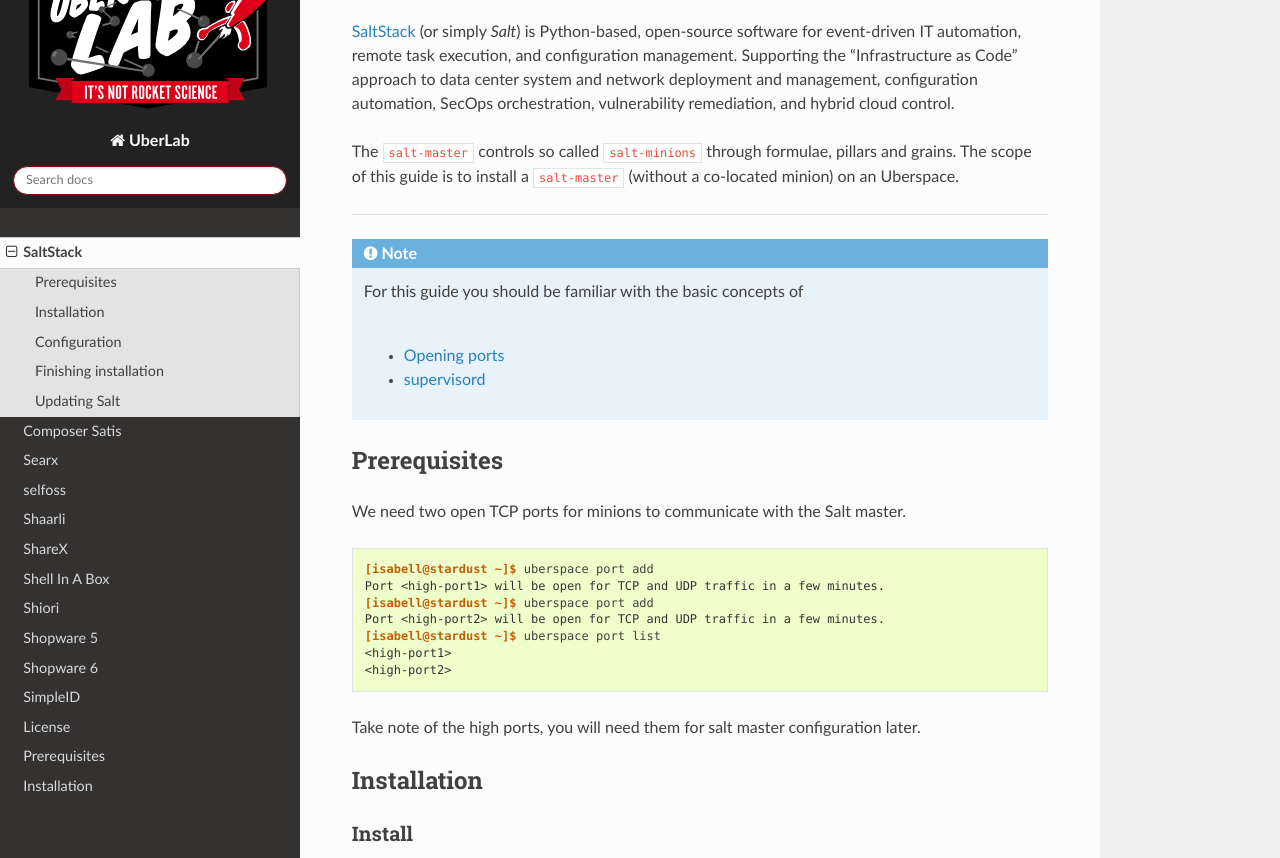
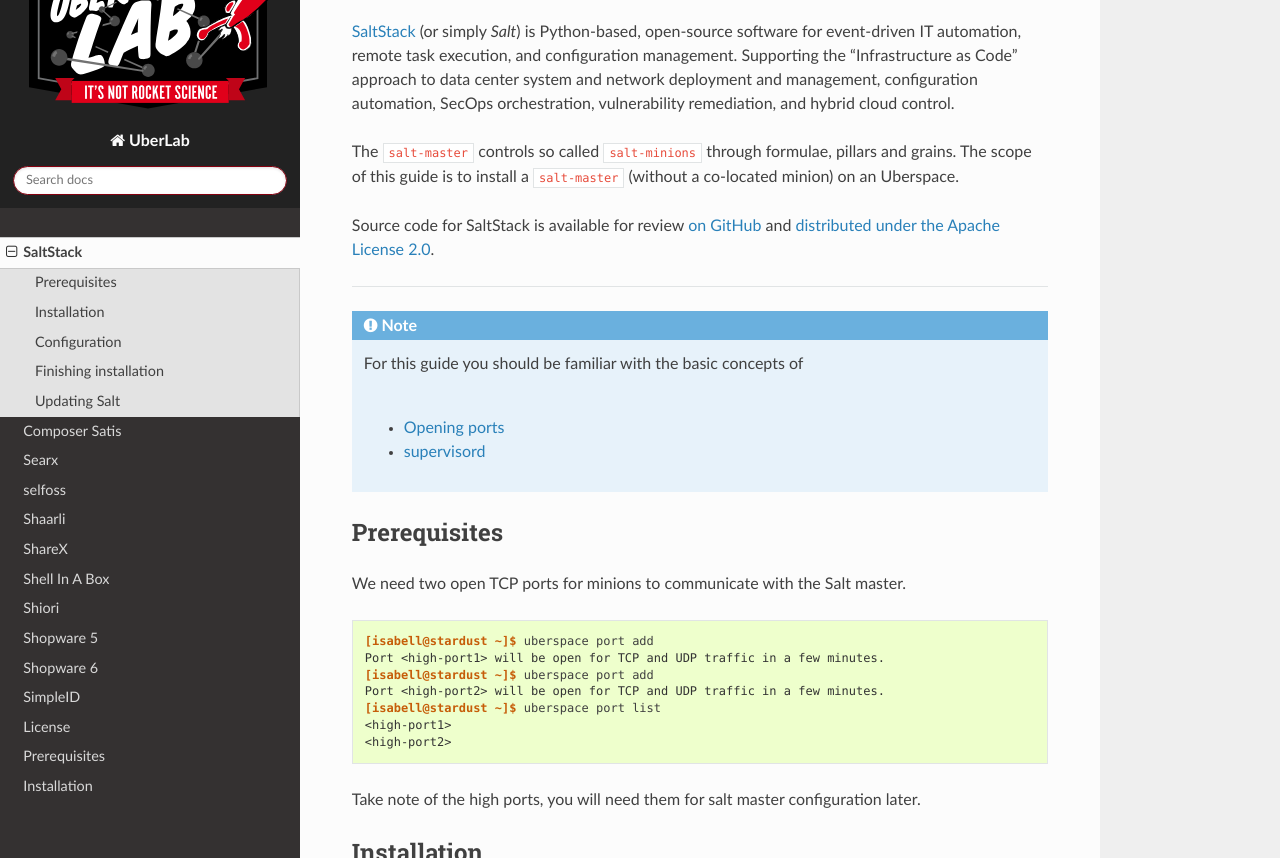
Before and after one commit to Uberspace/lab, a Sphinx documentation site: the page built from source/guide_salt.rst, in a window 1280 px wide and 900 px high, scrolled down 746 px, cut to the strip 42-900 px from the top of the window. Built offline with Sphinx 7.4.7 and the Read the Docs theme 2.0.0, drawn with Linux system fonts in a browser that asks for light colours.

Commit message:
[salt] Update guide w/ links to source code & license
This commit updates the brief description of SaltStack, with more metadata:

- Fixed the "missing" link to SaltStacks's project site
- Added link to source code
- Added notes & link regarding their source code license

```diff
--- a/source/guide_salt.rst
+++ b/source/guide_salt.rst
@@ -16,9 +16,11 @@
 
 .. tag_list::
 
-`SaltStack`_ (or simply `Salt`) is Python-based, open-source software for event-driven IT automation, remote task execution, and configuration management. Supporting the "Infrastructure as Code" approach to data center system and network deployment and management, configuration automation, SecOps orchestration, vulnerability remediation, and hybrid cloud control.
+`SaltStack <https://saltstack.com/>`_ (or simply `Salt`) is Python-based, open-source software for event-driven IT automation, remote task execution, and configuration management. Supporting the "Infrastructure as Code" approach to data center system and network deployment and management, configuration automation, SecOps orchestration, vulnerability remediation, and hybrid cloud control.
 
 The ``salt-master`` controls so called ``salt-minions`` through formulae, pillars and grains. The scope of this guide is to install a ``salt-master`` (without a co-located minion) on an Uberspace.
+
+Source code for SaltStack is available for review `on GitHub <https://github.com/saltstack/salt>`_ and `distributed under the Apache License 2.0 <https://github.com/saltstack/salt/blob/master/LICENSE>`_.
 
 ----
 
```
